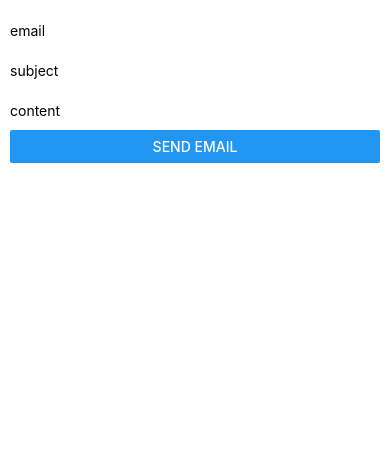
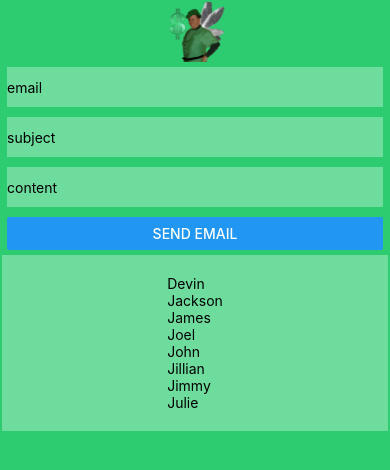
Before and after one commit to sezitas/MobileApplications, a React Native app: screen / in a window 390 px wide. Shown: the top 470 px of the page. Built offline with nearby package versions, Linux system fonts and the light colour scheme.

Commit message:
VS Code Commit TEst

```diff
--- a/App.js
+++ b/App.js
@@ -1,67 +1,19 @@
-/**
- * Sample React Native App
- * https://github.com/facebook/react-native
- * @flow
- */
+import React, { Component } from 'react';
+import { Platform, StyleSheet, Text } from 'react-native';
+import SendEmail from './SendEmail'
 
-import React, { Component } from 'react';
-import { Platform, StyleSheet, Text, TextInput,
-  View, Image, Button, Alert, Linking} from 'react-native';
-
-export default class App extends Component<{}> {
+export default class App extends Component {
   constructor(props) {
     super(props);
-    this.state = { mail: 'sezitas@yahoo.com',
-      subject: 'Test 1',
-      body: 'This is my first test'
-    };
-  }
-
-  _onPressButton() {
-    console.log(this.state);
-    const mail = this.state.mail;
-    const subject = this.state.subject;
-    const body = this.state.body;
-    Linking.openURL(`mailto:${mail}?subject=${subject}&body=${body}`)
   }
 
   render() {
     return (
-      <View style={{
-        padding: 10,
-        flex: 1,
-        }}>
-        <TextInput
-          style={{height: 40}}
-          placeholder="email"
-          onChangeText={(mail) => this.setState({mail})}
-        />
-        <TextInput
-          style={{height: 40}}
-          placeholder="subject"
-          onChangeText={(subject) => this.setState({subject})}
-        />
-        <TextInput
-          style={{height: 40}}
-          placeholder="content"
-          onChangeText={(body) => this.setState({body})}
-        />
-        <Button
-          onPress={ () => { this._onPressButton() } }
-          title="Send email"
-        />
-      </View>
+      <SendEmail/>
     );
   }
 }
 
 const styles = StyleSheet.create({
-  bigblue: {
-    color: 'blue',
-    fontWeight: 'bold',
-    fontSize: 30,
-  },
-  red: {
-    color: 'red',
-  },
+
 });
--- /dev/null
+++ b/List/MyList.js
@@ -0,0 +1,36 @@
+//import liraries
+import React, { Component } from 'react';
+import { View, Text, StyleSheet, FlatList } from 'react-native';
+
+// create a component
+export default class MyList extends Component {
+    render() {
+        return (
+            <View style={styles.container}>
+                <FlatList data={[
+                    { key: 'Devin' },
+                    { key: 'Jackson' },
+                    { key: 'James' },
+                    { key: 'Joel' },
+                    { key: 'John' },
+                    { key: 'Jillian' },
+                    { key: 'Jimmy' },
+                    { key: 'Julie' },
+                ]}
+                    renderItem={({ item }) => <Text style={styles.item}>{item.key}</Text>}
+                />
+            </View>
+        );
+    }
+}
+
+// define your styles
+const styles = StyleSheet.create({
+    container: {
+        // flex: 1,
+        padding:20,
+        justifyContent: 'center',
+        alignItems: 'center',
+        backgroundColor: 'rgba(255,255,255,0.3)',
+    },
+});
--- /dev/null
+++ b/SendEmail.js
@@ -0,0 +1,92 @@
+import React, { Component } from 'react';
+import {
+    Platform, StyleSheet, Text, TextInput, TouchableOpacity,
+    View, Image, Button, Alert, Linking, KeyboardAvoidingView
+} from 'react-native';
+import MyList from './List/MyList';
+
+export default class App extends Component {
+    constructor(props) {
+        super(props);
+        this.state = {
+            mail: 'sezitas@yahoo.com',
+            subject: 'Test 1',
+            body: 'This is my first test'
+        };
+    }
+
+    _onPressButton() {
+        console.log(this.state);
+        const mail = this.state.mail;
+        const subject = this.state.subject;
+        const body = this.state.body;
+        Linking.openURL(`mailto:${mail}?subject=${subject}&body=${body}`)
+    }
+
+    render() {
+        return (
+            <KeyboardAvoidingView
+                behavior="padding"
+                style={styles.mainComponent}>
+                <View style={styles.logoContainer}>
+                    <Image style={styles.logo} source={require('./resources/images/CashFairy.png')} />
+                </View>
+                <View style={styles.textComponent}>
+                    <TextInput
+                        underlineColorAndroid={'transparent'}
+                        style={styles.textInput}
+                        placeholder="email"
+                        onChangeText={(mail) => this.setState({ mail })}
+                    />
+                    <TextInput
+                        underlineColorAndroid={'transparent'}
+                        style={styles.textInput}
+                        placeholder="subject"
+                        onChangeText={(subject) => this.setState({ subject })}
+                    />
+                    <TextInput
+                        underlineColorAndroid={'transparent'}
+                        style={styles.textInput}
+                        placeholder="content"
+                        onChangeText={(body) => this.setState({ body })}
+                    />
+                    <TouchableOpacity>
+                        <Button style={styles.button}
+                            onPress={() => { this._onPressButton() }}
+                            title="Send email"
+                        />
+                    </TouchableOpacity>
+                </View>
+                <MyList />
+            </KeyboardAvoidingView>
+        );
+    }
+}
+
+const styles = StyleSheet.create({
+    mainComponent: {
+        backgroundColor: '#2ecc71',
+        padding: 2,
+        flex: 1,
+    },
+    button: {
+        backgroundColor: '#27ae60'
+    },
+    logoContainer: {
+        justifyContent: 'center',
+        alignItems: 'center',
+    },
+    logo: {
+        height: 60,
+        width: 60,
+        justifyContent: 'center',
+    },
+    textComponent: {
+        padding: 5,
+    },
+    textInput: {
+        backgroundColor: 'rgba(255,255,255,0.3)',
+        height: 40,
+        marginBottom: 10,
+    },
+});
```
Also changed, not shown: resources/images/CashFairy.png (added), 1 other file (tests, documents, lock files or other folders).
